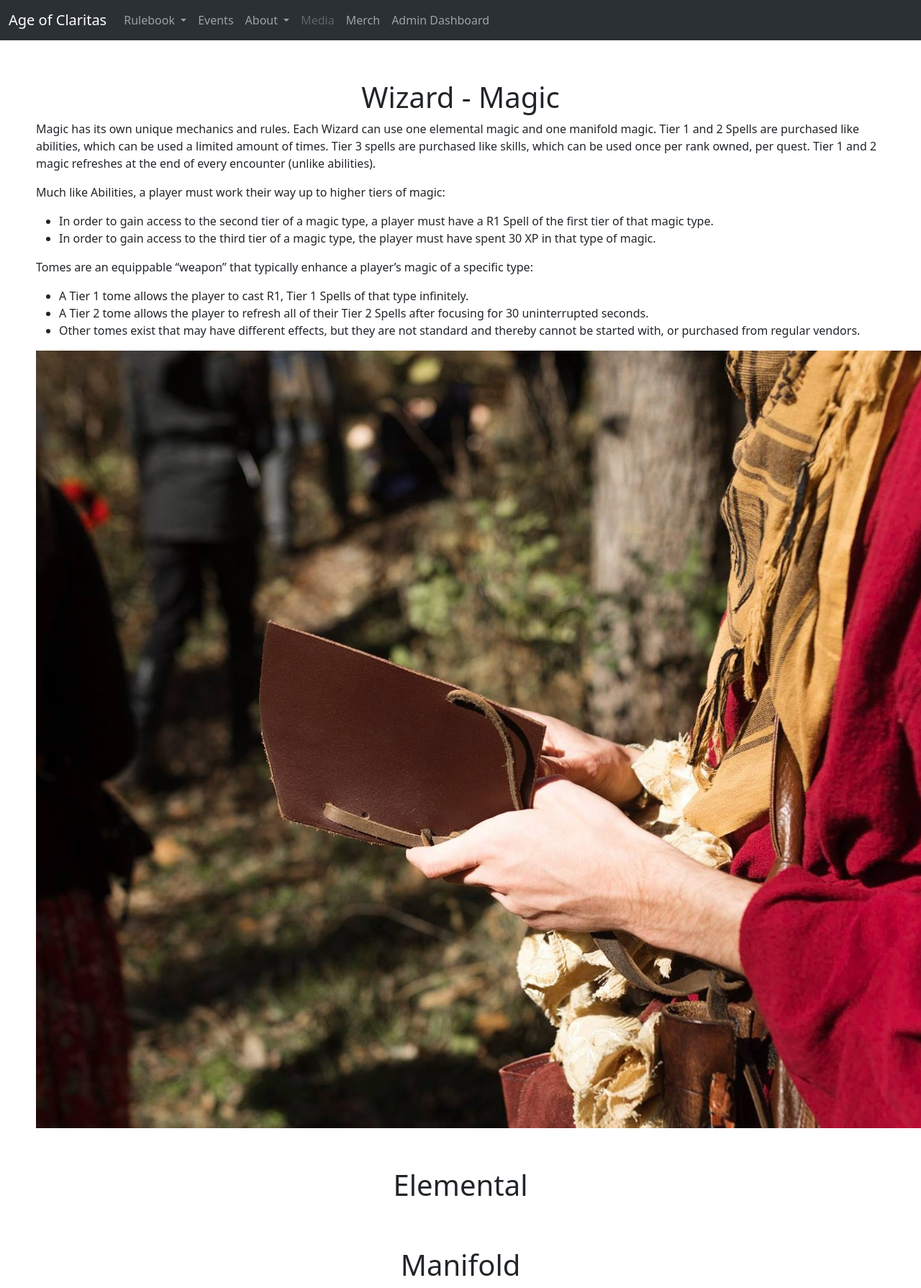
After one commit to KasenFudge/ageofclaritas-webapp, a Django app: page /rulebook/classes/wizard/ in a window 1280 px wide; the page is wider, and only the part inside the window is pictured. The commit adds this page. Shown: that part at 72% size. Run offline with Django 5.2, Linux system fonts and the light colour scheme; data that the repository does not hold is empty; parts of the project's set-up code (start-up, migrations or seed data) failed here and were passed over.

Commit message:
Wizard View should be done now, but I need to add all of the Wizard Classes

```diff
--- a/rulebook/models.py
+++ b/rulebook/models.py
@@ -11,9 +11,9 @@ class TalentType(Enum):
     ARMOR_WARRIOR_TITLE = 'armor'
     SUPPORT_WARRIOR_TITLE = 'support'
     OTHER_WARRIOR_TITLE = 'other'
-    TIER_1 = 'tier 1'
-    TIER_2 = 'tier 2'
-    TIER_3 = 'tier 3'
+    TIER_1 = 'tier_1'
+    TIER_2 = 'tier_2'
+    TIER_3 = 'tier_3'
 
 class Class(models.Model):
     name = models.CharField()
--- /dev/null
+++ b/rulebook/templates/rulebook/wizard_detail.html
@@ -0,0 +1,101 @@
+{% extends 'base.html' %}
+{% load static %}
+
+{% block content %}
+    <h1>Wizard - Magic</h1>
+    <p>
+        Magic has its own unique mechanics and rules. Each Wizard can use one elemental magic and one manifold magic.
+        Tier 1 and 2 Spells are purchased like abilities, which can be used a limited amount of times.
+        Tier 3 spells are purchased like skills, which can be used once per rank owned, per quest. Tier 1 and 2 magic
+        refreshes at the end of every encounter (unlike abilities).
+    </p>
+    <p>
+        Much like Abilities, a player must work their way up to higher tiers of magic:
+        <ul>
+            <li>
+                In order to gain access to the second tier of a magic type,
+                a player must have a R1 Spell of the first tier of that magic type.
+            </li>
+            <li>
+                In order to gain access to the third tier of a magic type,
+                the player must have spent 30 XP in that type of magic.
+            </li>
+        </ul>
+    </p>
+    <p>
+        Tomes are an equippable “weapon” that typically enhance a player’s magic of a specific type:
+        <ul>
+            <li>
+                A Tier 1 tome allows the player to cast R1, Tier 1 Spells of that type infinitely.
+            </li>
+            <li>
+                A Tier 2 tome allows the player to refresh all of their Tier 2 Spells after
+                focusing for 30 uninterrupted seconds.
+            </li>
+            <li>
+                Other tomes exist that may have different effects, but they are not standard and thereby
+                cannot be started with, or purchased from regular vendors.
+            </li>
+        </ul>
+    </p>
+
+    <img src="{% static 'images/Wizard-Detail-Image.jpg' %}">
+
+    <h1>Elemental</h1>
+    {% for elemental, talents in subclasses %}
+        <h2 id="{{ elemental.name }}">{{ elemental.name }}</h2>
+        {% if talents.tier_1 %}
+            <h3>Tier 1</h3>
+            {% for talent in talents.tier_1 %}
+                <h4>{{ talent.name }}</h4>
+                {{ talent.description|safe }}
+            {% endfor %}
+        {% endif %}
+        {% if talents.tier_2 %}
+            <h3>Tier 2</h3>
+            {% for talent in talents.tier_2 %}
+                <h4>{{ talent.name }}</h4>
+                {{ talent.description|safe }}
+            {% endfor %}
+        {% endif %}
+        {% if talents.tier_3 %}
+            <h3>Tier 3</h3>
+            {% for talent in talents.tier_3 %}
+                <h4>{{ talent.name }}</h4>
+                {{ talent.description|safe }}
+            {% endfor %}
+        {% endif %}
+    {% endfor %}
+
+    <h1>Manifold</h1>
+    {% for manifold, talents in subclasses %}
+        <h2 id="{{ manifold.name }}">{{ manifold.name }}</h2>
+        {% if manifold.name == "Manifold" %}
+            <p class="text-center">
+                Every time a Neuromancy spell is purchased, it increases the player's Mental Fortitude by 1.
+                Mental Fortitude is required to use all Tier 2 and 3 neuromantic spells and is refreshed every encounter.
+            </p>
+        {% endif %}
+        {% if talents.tier_1 %}
+            <h3>Tier 1</h3>
+            {% for talent in talents.tier_1 %}
+                <h4>{{ talent.name }}</h4>
+                {{ talent.description|safe }}
+            {% endfor %}
+        {% endif %}
+        {% if talents.tier_2 %}
+            <h3>Tier 2</h3>
+            {% for talent in talents.tier_2 %}
+                <h4>{{ talent.name }}</h4>
+                {{ talent.description|safe }}
+            {% endfor %}
+        {% endif %}
+        {% if talents.tier_3 %}
+            <h3>Tier 3</h3>
+            {% for talent in talents.tier_3 %}
+                <h4>{{ talent.name }}</h4>
+                {{ talent.description|safe }}
+            {% endfor %}
+        {% endif %}
+    {% endfor %}
+{% endblock %}
--- a/rulebook/urls.py
+++ b/rulebook/urls.py
@@ -5,6 +5,7 @@ app_name = "rulebook"
 urlpatterns = [
     path("", views.Index, name="index"),
     path("classes/", views.ClassesView.as_view(), name="classes"),
+    path("classes/wizard/", views.WizardDetailView.as_view(), name="wizard_detail"),
     path("classes/<str:classname>/", views.ClassDetailView.as_view(), name="class_detail"),
     path("kin/", views.KinView.as_view(), name="kin"),
 ]
--- a/rulebook/views.py
+++ b/rulebook/views.py
@@ -82,6 +82,51 @@ class ClassDetailView(ListView):
 
         return context
 
+class WizardDetailView(ListView):
+    model = Class
+    template_name = "rulebook/wizard_detail.html"
+    context_object_name = "wizard_data"
+
+
+    elemental_names = ['Hydromancy', 'Kairomancy', 'Pyromancy']
+    manifold_names = ['Kinesiomancy', 'Avlomancy', 'Neuromancy']
+
+    def get_queryset(self):
+        # Get all wizard schools for context processing
+        elemental_classes = Class.objects.prefetch_related('talent_set').filter(name__in=self.elemental_names)
+        manifold_classes = Class.objects.prefetch_related('talent_set').filter(name__in=self.manifold_names)
+        return elemental_classes | manifold_classes  # Combine the querysets for overall context
+
+    def get_context_data(self, **kwargs):
+        context = super().get_context_data(**kwargs)
+
+        # Retrieve elemental and manifold classes
+        elemental_classes = Class.objects.prefetch_related('talent_set').filter(name__in=self.elemental_names).order_by('name')
+        manifold_classes = Class.objects.prefetch_related('talent_set').filter(name__in=self.manifold_names).order_by('name')
+
+        elementals = [
+            (elemental, {
+                'tier_1': elemental.talent_set.filter(talent_type='tier_1').order_by('name'),
+                'tier_2': elemental.talent_set.filter(talent_type='tier_2').order_by('name'),
+                'tier_3': elemental.talent_set.filter(talent_type='tier_3').order_by('name'),
+            })
+            for elemental in elemental_classes
+        ]
+
+        manifolds = [
+            (manifold, {
+                'tier_1': manifold.talent_set.filter(talent_type='tier_1').order_by('name'),
+                'tier_2': manifold.talent_set.filter(talent_type='tier_2').order_by('name'),
+                'tier_3': manifold.talent_set.filter(talent_type='tier_3').order_by('name'),
+            })
+            for manifold in manifold_classes
+        ]
+
+        context['elementals'] = elementals
+        context['manifolds'] = manifolds
+
+        return context
+
 
 class KinView(ListView):
     template_name = "rulebook/kins.html"
```
Also changed, not shown: rulebook/templates/rulebook/classes.html (+8 -8 lines), ageofclaritas/static/images/4guysHouseOctavious.jpg, ageofclaritas/static/images/Wizard-Detail-Image.jpg (added), rulebook/migrations/0018_alter_talent_talent_type.py (added).
